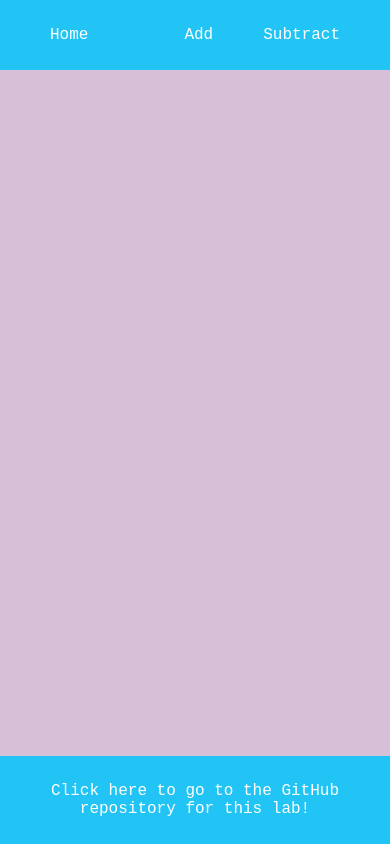
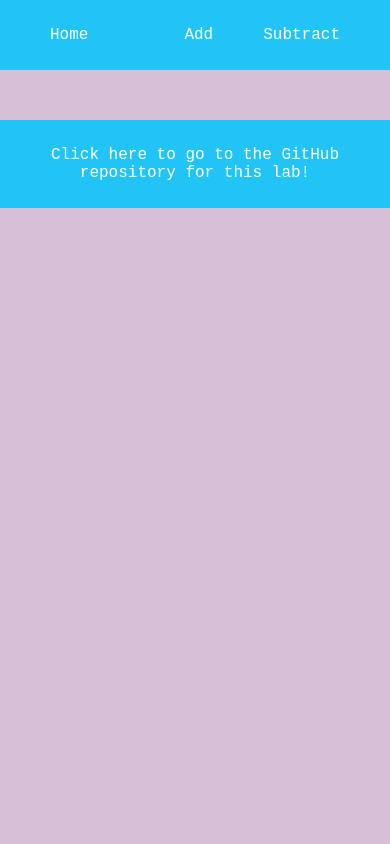
Before and after one commit to AlexQ123/creative-project-3, a React (Create React App) app: page /#/creative-project-3/build/subtract in a window 390 px wide. Built offline with nearby package versions, Linux system fonts and the light colour scheme.

Commit message:
fixed css for responsive design

```diff
--- a/src/index.css
+++ b/src/index.css
@@ -133,9 +133,6 @@ form {
 
 /*FOOTER STYLES*/
 .footer {
-  position: fixed;
-  left: 0;
-  bottom: 0;
   width: 100%;
   background-color: #21c4f4;
   color: white;
@@ -143,6 +140,14 @@ form {
   margin-top: 10px;
   padding-bottom: 10px;
   padding-top: 10px;
+}
+
+@media only screen and (min-width: 501px) {
+  .footer {
+    position: fixed;
+    left: 0;
+    bottom: 0;
+  }
 }
 
 a:link {
```
